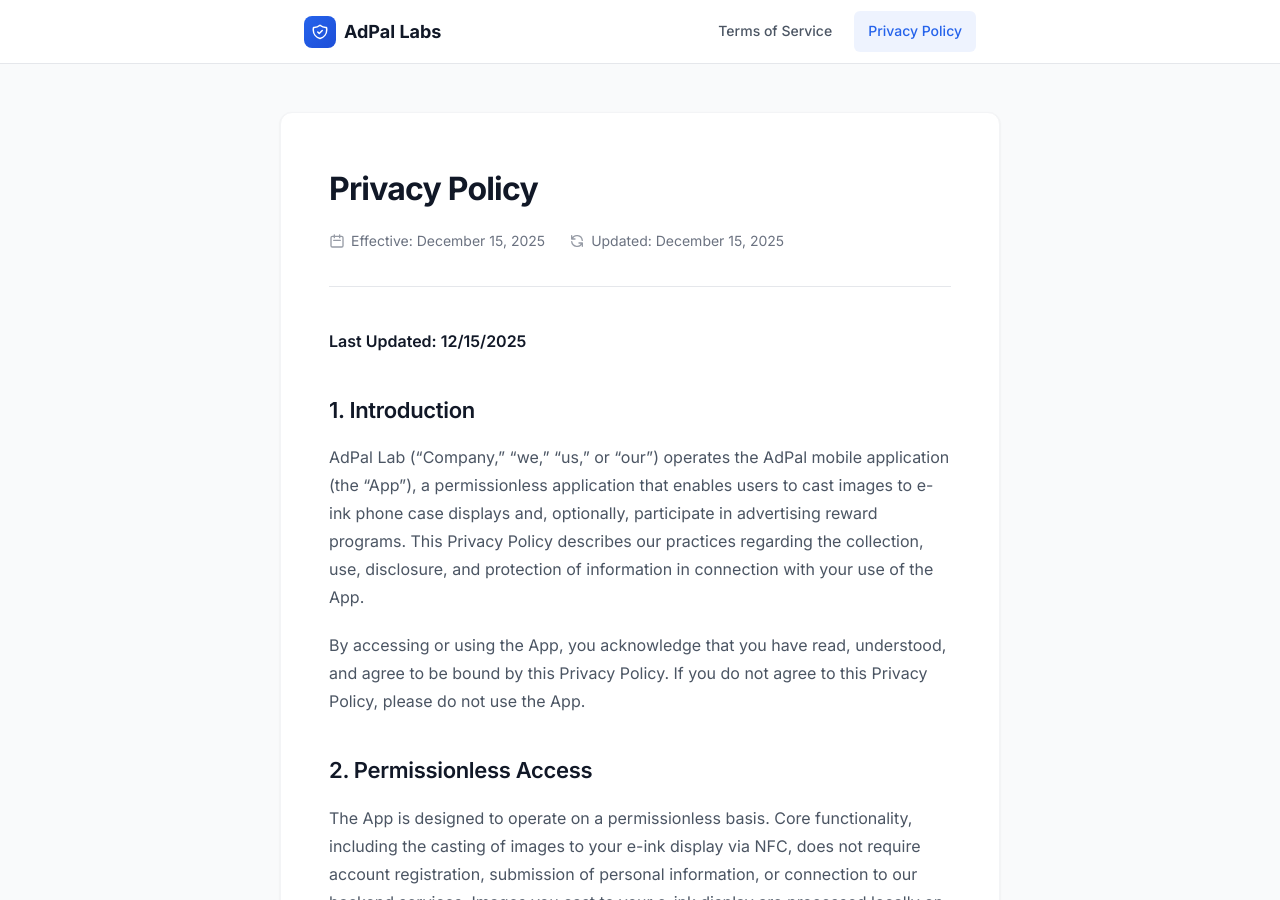
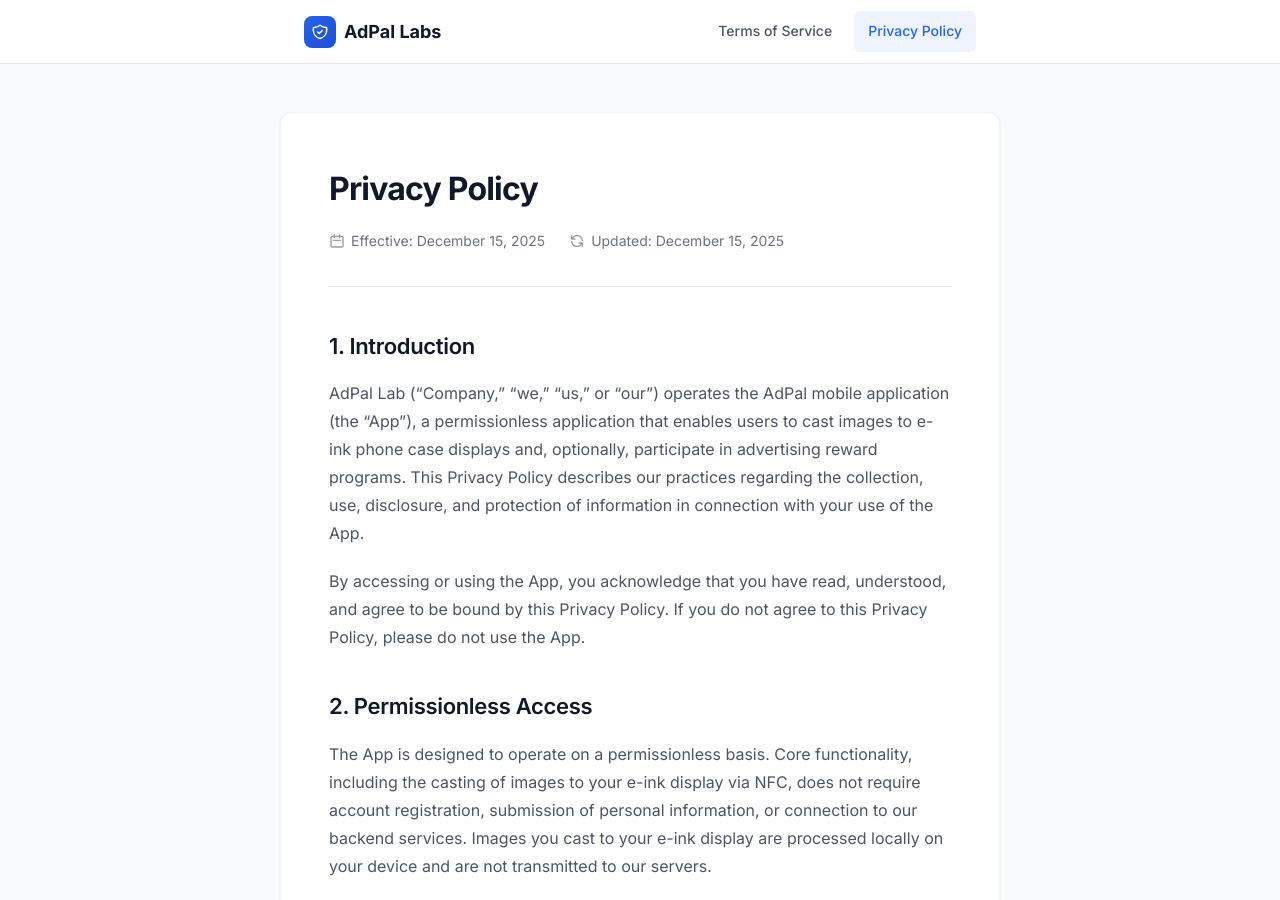
Before and after one commit to gitadpal/legaldoc, a Jekyll site: the page built from privacy.md, in a window 1280 px wide and 900 px high. Built offline with Jekyll 4.4.1, drawn with Linux system fonts in a browser that asks for light colours.

Commit message:
Update privacy.md

```diff
--- a/privacy.md
+++ b/privacy.md
@@ -4,8 +4,6 @@ layout: default
 effective_date: December 15, 2025
 last_updated: December 15, 2025
 ---
-
-**Last Updated: 12/15/2025**
 
 ## 1. Introduction
 
```
